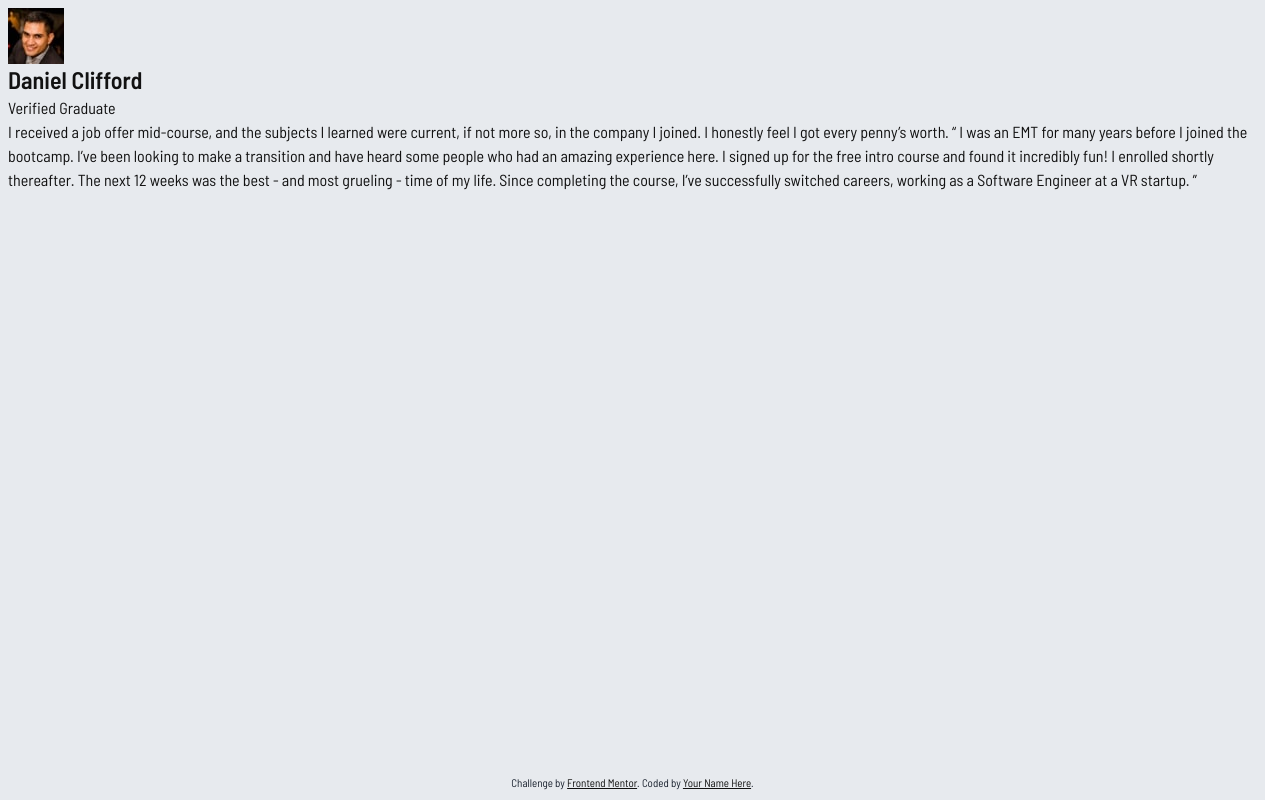
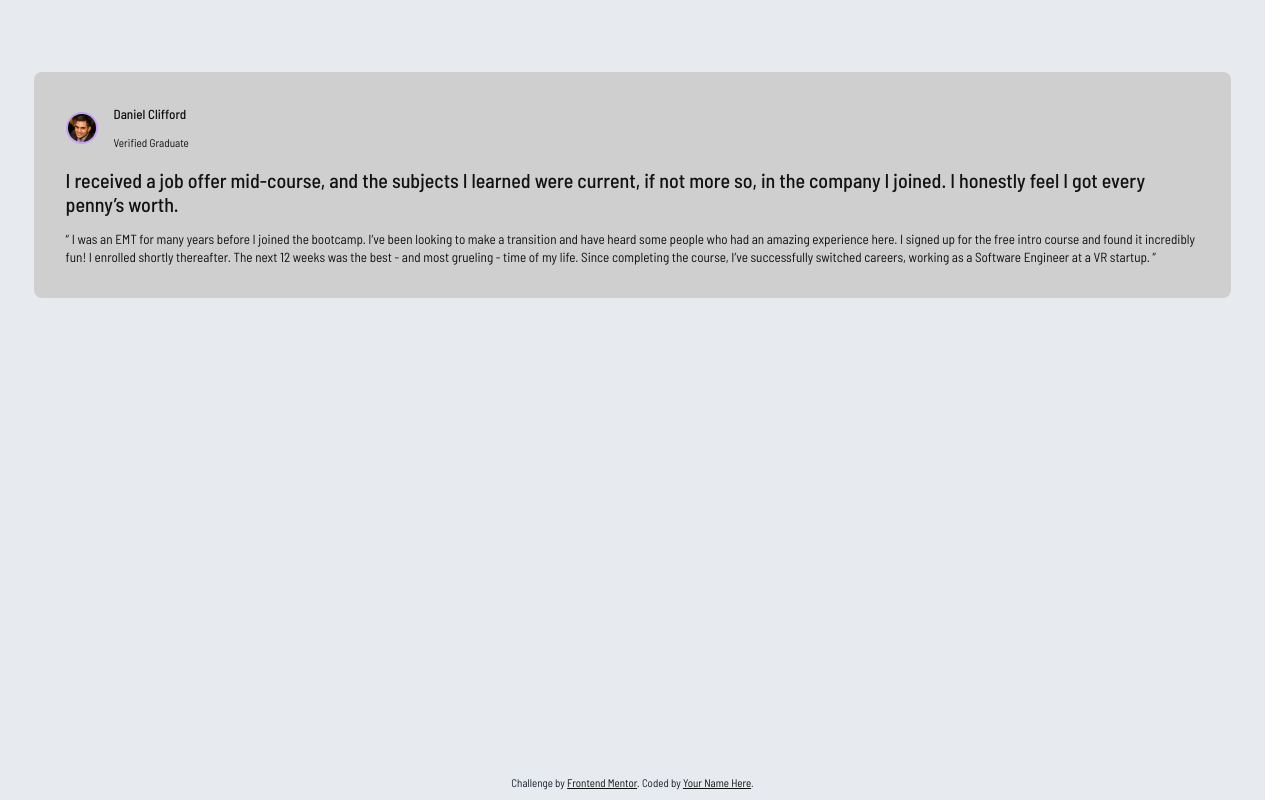
Before and after one commit to forceclosee/testimonial-grid-section, a React (Vite) app: page / in a window 1280 px wide. Built offline with nearby package versions, Linux system fonts and the light colour scheme.

Commit message:
feat(card): implement layout and BEM styling for card component
- Update Card component structure using BEM class names
- Implement CSS Grid layout and sub-element styles in 'card.css'
- Adjust padding and gap spacing in 'main.css'

```diff
--- a/src/components/Card.jsx
+++ b/src/components/Card.jsx
@@ -5,20 +5,33 @@ import "./card.css";
 export default function Card() {
   return (
     <section className="card">
-      <img src={danielClifford} alt="" />
-      <h2>Daniel Clifford</h2>
-      <span>Verified Graduate</span>
-      <p>
-        I received a job offer mid-course, and the subjects I learned were
-        current, if not more so, in the company I joined. I honestly feel I got
-        every penny’s worth. “ I was an EMT for many years before I joined the
-        bootcamp. I’ve been looking to make a transition and have heard some
-        people who had an amazing experience here. I signed up for the free
-        intro course and found it incredibly fun! I enrolled shortly thereafter.
-        The next 12 weeks was the best - and most grueling - time of my life.
-        Since completing the course, I’ve successfully switched careers, working
-        as a Software Engineer at a VR startup. ”
-      </p>
+      <img
+        className="card__image"
+        src={danielClifford}
+        alt=""
+        width={56}
+        height={56}
+      />
+      <div className="card__metadata-wrapper">
+        <h2 className="card__title">Daniel Clifford</h2>
+        <span className="card__status">Verified Graduate</span>
+      </div>
+      <div className="card__content-wrapper">
+        <p className="card__content card__content--highlight">
+          I received a job offer mid-course, and the subjects I learned were
+          current, if not more so, in the company I joined. I honestly feel I
+          got every penny’s worth.
+        </p>
+        <p className="card__content">
+          “ I was an EMT for many years before I joined the bootcamp. I’ve been
+          looking to make a transition and have heard some people who had an
+          amazing experience here. I signed up for the free intro course and
+          found it incredibly fun! I enrolled shortly thereafter. The next 12
+          weeks was the best - and most grueling - time of my life. Since
+          completing the course, I’ve successfully switched careers, working as
+          a Software Engineer at a VR startup. ”
+        </p>
+      </div>
     </section>
   );
 }
--- a/src/components/card.css
+++ b/src/components/card.css
@@ -1,3 +1,56 @@
 .card {
+  display: grid;
+  grid-template-columns: auto 1fr;
+  align-items: center;
+  gap: 1rem;
+  max-inline-size: 100%;
+  background-color: var(--neutral-grey-200);
   color: var(--neutral-black);
+  border-radius: 0.5rem;
+  padding: 2rem;
 }
+
+.card__image {
+  block-size: 2rem;
+  inline-size: auto;
+  border-radius: 50%;
+  border: 2px solid var(--primary-purple-300);
+}
+
+.card__metadata-wrapper {
+  display: flex;
+  flex-direction: column;
+  justify-content: center;
+  gap: 0.5rem;
+  block-size: 100%;
+}
+
+.card__title {
+  font-size: 0.82rem;
+  font-weight: 500;
+  text-box: trim-both cap alphabetic;
+}
+
+.card__status {
+  font-size: 0.7rem;
+  text-box: trim-both cap alphabetic;
+}
+
+.card__content-wrapper {
+  grid-column: span 2;
+
+  > * + * {
+    margin-block-start: 1em;
+  }
+}
+
+.card__content {
+  font-size: 0.825rem;
+  line-height: 1.15rem;
+}
+
+.card__content--highlight {
+  font-size: 1.25rem;
+  font-weight: 500;
+  line-height: 1.5rem;
+}
--- a/src/components/main.css
+++ b/src/components/main.css
@@ -3,6 +3,8 @@
   display: grid;
   grid-template-rows: 1fr auto;
   background-color: var(--neutral-grey-100);
-  gap: 1.5rem;
-  padding: 0.5rem;
+  gap: 4.5rem;
+  padding-inline: 2.1rem;
+  padding-block-start: 4.5rem;
+  padding-block-end: 0.5rem;
 }
```
